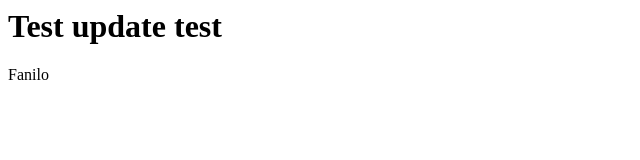
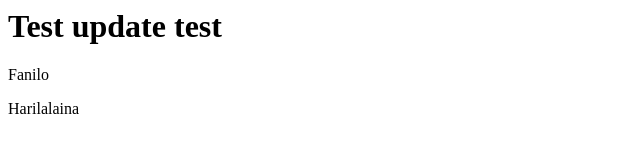
Before and after one commit to Fanilo47/new_project_git, a plain HTML site: page index.html in a window 1280 px wide. Shown: the full height of the page, 0-640 px from the left. Drawn offline with Linux system fonts and the light colour scheme.

Commit message:
Tes t front

```diff
--- a/index.html
+++ b/index.html
@@ -1,2 +1,3 @@
 <h1>Test update test</h1>
 <p>Fanilo</p>
+<p>Harilalaina</p>
```
